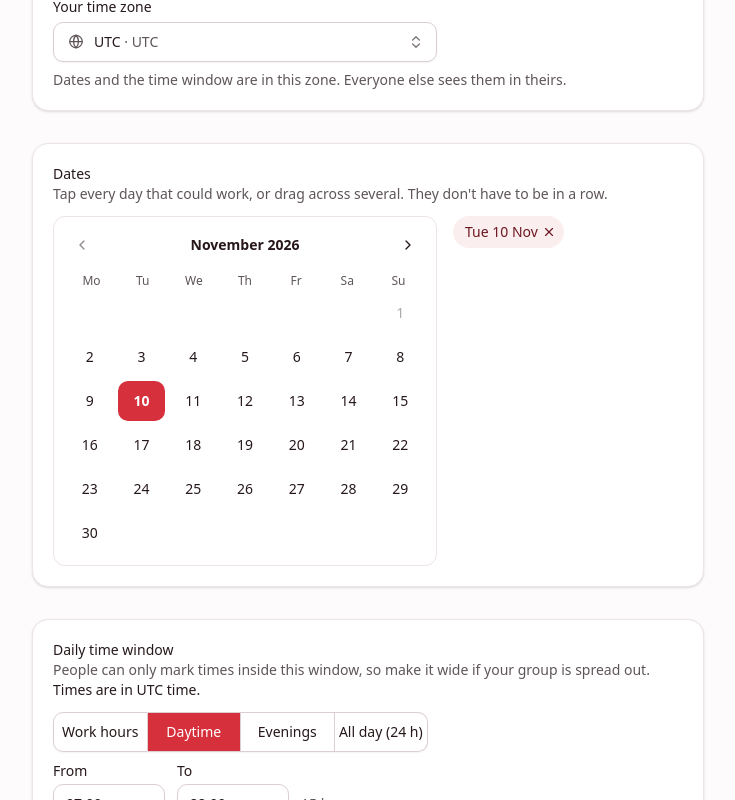
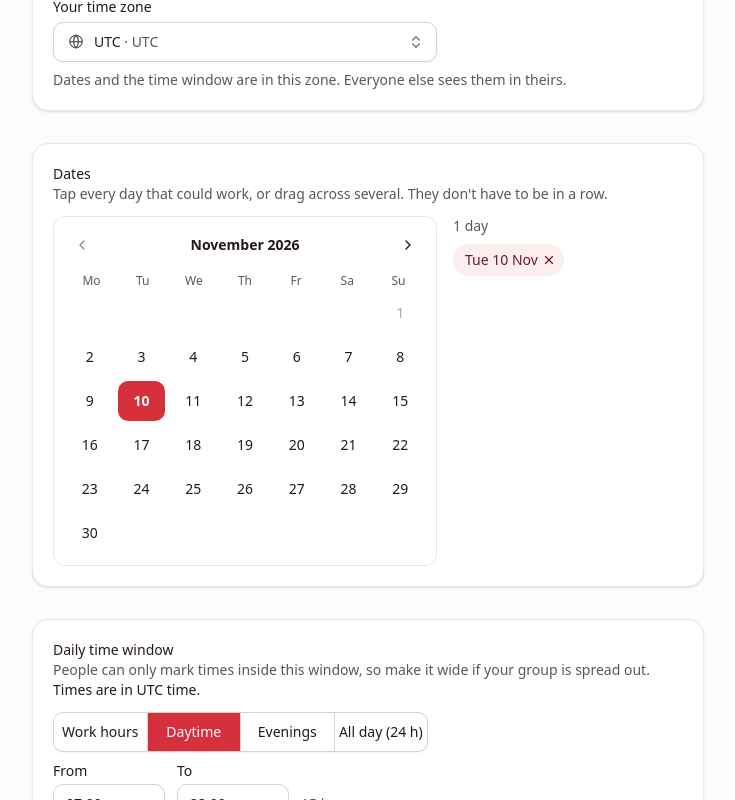
Before and after one commit to MiloAgudelo/sowhen, a React (Vite) app: page / in a window 1280 px wide. Both pictures are taken after a click on the button "10". Shown: the part 655-1455 px from the top of the page, without its empty margins (272-1007 px from the left). Built offline with nearby package versions, Linux system fonts and the light colour scheme.

Commit message:
feat(web): agrupa los días elegidos en franjas consecutivas
En vez de una etiqueta por día, cada tramo de días seguidos se muestra como una sola (2–5 Dec, 30 Nov – 2 Dec) y su X quita el tramo completo. Encima va el total de días.

```diff
--- a/src/components/event-form/fields.tsx
+++ b/src/components/event-form/fields.tsx
@@ -1,7 +1,7 @@
 // Form fields shared by the create page and the admin page.
 import { XIcon } from "lucide-react";
 import { useId, useMemo } from "react";
-import { Calendar } from "@/components/ui/calendar";
+import { addDays, Calendar } from "@/components/ui/calendar";
 import { Label } from "@/components/ui/label";
 import { Select, SelectContent, SelectItem, SelectTrigger, SelectValue } from "@/components/ui/select";
 import { ToggleGroup, ToggleGroupItem } from "@/components/ui/toggle-group";
@@ -39,21 +39,26 @@ export function DatesField({
 					<Calendar selected={value} onChange={onChange} min={min} maxSelected={MAX_DATES} aria-labelledby={labelId} />
 				</div>
 				{value.length > 0 ? (
-					<ul className="flex flex-wrap content-start gap-1.5" aria-label="Chosen dates">
-						{value.map((d) => (
-							<li key={d}>
+					<div className="grid content-start gap-2">
+						<p className="text-sm text-muted-foreground" aria-live="polite">
+							{value.length === 1 ? "1 day" : `${value.length} days`}
+						</p>
+						<ul className="flex flex-wrap gap-1.5" aria-label="Chosen dates">
+							{dateRuns(value).map(([from, to]) => (
+								<li key={from}>
 									<button
 										type="button"
-									onClick={() => onChange(value.filter((x) => x !== d))}
-									className="inline-flex h-8 items-center gap-1 rounded-full bg-secondary pr-2 pl-3 text-sm text-secondary-foreground hover:bg-accent focus-visible:ring-[3px] focus-visible:ring-ring/50 focus-visible:outline-none"
-									aria-label={`Remove ${formatIsoDate(d, { year: true })}`}
+										onClick={() => onChange(value.filter((x) => x < from || x > to))}
+										className="inline-flex h-8 items-center gap-1 rounded-full bg-secondary pr-2 pl-3 text-sm text-secondary-foreground tabular-nums hover:bg-accent focus-visible:ring-[3px] focus-visible:ring-ring/50 focus-visible:outline-none"
+										aria-label={`Remove ${formatRun(from, to, true)}`}
 									>
-									{formatIsoDate(d)}
+										{formatRun(from, to)}
 										<XIcon className="size-3.5" />
 									</button>
 								</li>
 							))}
 						</ul>
+					</div>
 				) : null}
 			</div>
 			{error && (
@@ -63,6 +68,28 @@ export function DatesField({
 			)}
 		</fieldset>
 	);
+}
+
+/** Sorted dates grouped into runs of consecutive days: [[first, last], ...]. */
+export function dateRuns(dates: readonly IsoDate[]): [IsoDate, IsoDate][] {
+	const runs: [IsoDate, IsoDate][] = [];
+	for (const d of [...new Set(dates)].sort()) {
+		const last = runs.at(-1);
+		if (last && addDays(last[1], 1) === d) last[1] = d;
+		else runs.push([d, d]);
+	}
+	return runs;
+}
+
+/** "Thu 3 Dec" for one day, "2–6 Nov" for a run, "30 Nov – 2 Dec" across months. */
+export function formatRun(from: IsoDate, to: IsoDate, year = false): string {
+	if (from === to) return formatIsoDate(from, { year });
+	const fmt = (iso: IsoDate, o: Intl.DateTimeFormatOptions) =>
+		new Intl.DateTimeFormat("en-GB", { timeZone: "UTC", ...o }).format(new Date(`${iso}T12:00:00Z`));
+	const y = year ? { year: "numeric" as const } : {};
+	if (from.slice(0, 7) === to.slice(0, 7)) return `${fmt(from, { day: "numeric" })}–${fmt(to, { day: "numeric", month: "short", ...y })}`;
+	const sameYear = from.slice(0, 4) === to.slice(0, 4);
+	return `${fmt(from, { day: "numeric", month: "short", ...(sameYear ? {} : { year: "numeric" }) })} – ${fmt(to, { day: "numeric", month: "short", ...(sameYear ? y : { year: "numeric" }) })}`;
 }
 
 // ---- Daily window
```
Also changed, not shown: 1 other file (tests, documents, lock files or other folders). Lines whose indentation alone changed are shown as unchanged.
